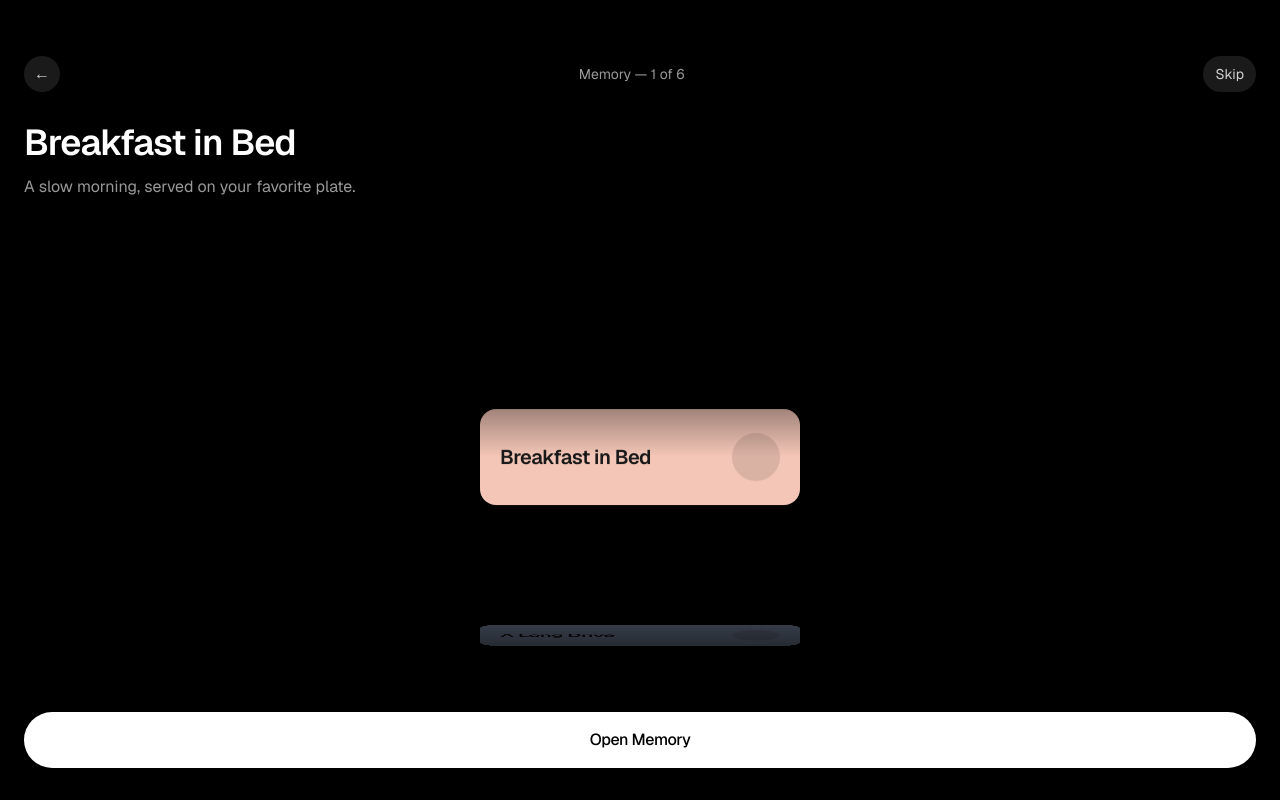
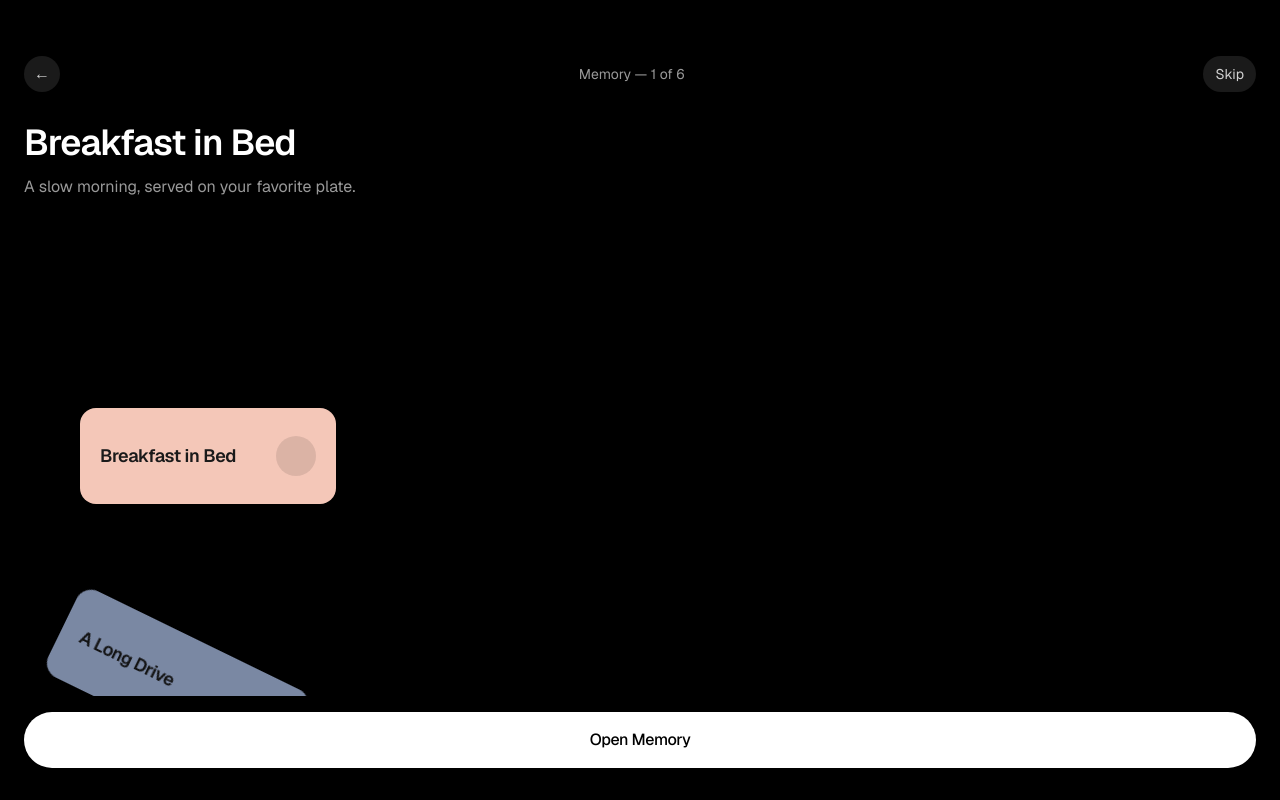
Before and after one commit to Jaysontian/mom-coupons, a Next.js app: page / in a window 1280 px wide. Built offline with nearby package versions, Linux system fonts and the light colour scheme.

Commit message:
Spin cards around off-screen-left axis

```diff
--- a/app/Wheel.tsx
+++ b/app/Wheel.tsx
@@ -4,40 +4,45 @@ import Link from "next/link";
 import { useEffect, useRef, useState } from "react";
 import { COUPONS } from "./data";
 
+const SPACING_DEG = 26;
+const RADIUS = 380;
+const AXIS_X = -300;
+const TICK = 220;
+
 export default function Wheel() {
-  const containerRef = useRef<HTMLDivElement>(null);
-  const itemRefs = useRef<(HTMLDivElement | null)[]>([]);
+  const scrollRef = useRef<HTMLDivElement>(null);
+  const wheelRef = useRef<HTMLDivElement>(null);
+  const cardRefs = useRef<(HTMLDivElement | null)[]>([]);
   const [active, setActive] = useState(0);
 
   useEffect(() => {
-    const container = containerRef.current;
-    if (!container) return;
+    const scroller = scrollRef.current;
+    const wheel = wheelRef.current;
+    if (!scroller || !wheel) return;
 
     let raf = 0;
     const update = () => {
-      const center = container.scrollTop + container.clientHeight / 2;
-      let bestIdx = 0;
-      let bestDist = Infinity;
+      const idx = scroller.scrollTop / TICK;
+      const cy = wheel.clientHeight / 2;
 
-      itemRefs.current.forEach((el, i) => {
+      cardRefs.current.forEach((el, i) => {
         if (!el) return;
-        const itemCenter = el.offsetTop + el.offsetHeight / 2;
-        const delta = itemCenter - center;
-        const absDelta = Math.abs(delta);
+        const offset = i - idx;
+        const angle = offset * SPACING_DEG;
+        const rad = (angle * Math.PI) / 180;
+        const x = AXIS_X + RADIUS * Math.cos(rad);
+        const y = cy + RADIUS * Math.sin(rad);
 
-        const angle = Math.max(-80, Math.min(80, delta * 0.6));
-        const opacity = Math.max(0, 1 - absDelta / 280);
+        const abs = Math.abs(angle);
+        const visible = abs < 70;
+        const opacity = visible ? Math.max(0, 1 - abs / 80) : 0;
 
-        el.style.transform = `rotateX(${angle}deg) translateZ(${-absDelta * 0.4}px)`;
+        el.style.transform = `translate(${x}px, ${y}px) rotate(${angle}deg)`;
         el.style.opacity = `${opacity}`;
-
-        if (absDelta < bestDist) {
-          bestDist = absDelta;
-          bestIdx = i;
-        }
+        el.style.zIndex = `${100 - Math.round(abs)}`;
       });
 
-      setActive(bestIdx);
+      setActive(Math.max(0, Math.min(COUPONS.length - 1, Math.round(idx))));
     };
 
     const onScroll = () => {
@@ -45,10 +50,10 @@ export default function Wheel() {
       raf = requestAnimationFrame(update);
     };
 
-    container.addEventListener("scroll", onScroll, { passive: true });
+    scroller.addEventListener("scroll", onScroll, { passive: true });
     update();
     return () => {
-      container.removeEventListener("scroll", onScroll);
+      scroller.removeEventListener("scroll", onScroll);
       cancelAnimationFrame(raf);
     };
   }, []);
@@ -57,7 +62,7 @@ export default function Wheel() {
 
   return (
     <div className="relative h-dvh w-full overflow-hidden bg-black text-white flex flex-col">
-      <header className="flex items-center justify-between px-6 pt-14 pb-2 z-20">
+      <header className="flex items-center justify-between px-6 pt-14 pb-2 z-30">
         <button className="w-9 h-9 rounded-full bg-white/10 flex items-center justify-center text-white/80">
           ←
         </button>
@@ -69,7 +74,7 @@ export default function Wheel() {
         </button>
       </header>
 
-      <section className="px-6 pt-6 pb-4 z-20 relative">
+      <section className="px-6 pt-6 pb-4 z-30 relative">
         <h1
           key={`t-${current.id}`}
           className="text-4xl font-semibold tracking-tight leading-[1.05] animate-[fade_400ms_ease]"
@@ -84,33 +89,34 @@ export default function Wheel() {
         </p>
       </section>
 
-      <div className="relative flex-1 min-h-0" style={{ perspective: "1100px" }}>
+      <div ref={wheelRef} className="relative flex-1 min-h-0 overflow-hidden isolate">
+        {COUPONS.map((c, i) => (
+          <div
+            key={c.id}
+            ref={(el) => {
+              cardRefs.current[i] = el;
+            }}
+            className="absolute top-0 left-0 will-change-transform"
+            style={{ transformOrigin: "0 50%" }}
+          >
+            <Ticket coupon={c} />
+          </div>
+        ))}
+
         <div
-          ref={containerRef}
-          className="absolute inset-0 overflow-y-scroll snap-y snap-mandatory no-scrollbar"
-          style={{ transformStyle: "preserve-3d" }}
+          ref={scrollRef}
+          className="absolute inset-0 overflow-y-scroll snap-y snap-mandatory no-scrollbar z-20"
         >
-          <div className="h-[40%]" />
           {COUPONS.map((c, i) => (
-            <div
-              key={c.id}
-              ref={(el) => {
-                itemRefs.current[i] = el;
-              }}
-              className="snap-center h-32 flex items-center justify-center px-10 will-change-transform"
-              style={{ transformOrigin: "center center" }}
-            >
-              <Ticket coupon={c} />
-            </div>
+            <div key={c.id} className="snap-start" style={{ height: TICK }} />
           ))}
-          <div className="h-[55%]" />
         </div>
 
-        <div className="pointer-events-none absolute inset-x-0 top-0 h-1/2 bg-gradient-to-b from-black via-black/85 to-transparent" />
-        <div className="pointer-events-none absolute inset-x-0 bottom-0 h-32 bg-gradient-to-t from-black to-transparent" />
+        <div className="pointer-events-none absolute inset-x-0 top-0 h-24 bg-gradient-to-b from-black to-transparent z-10" />
+        <div className="pointer-events-none absolute inset-x-0 bottom-0 h-24 bg-gradient-to-t from-black to-transparent z-10" />
       </div>
 
-      <div className="px-6 pb-8 pt-4 z-20">
+      <div className="px-6 pb-8 pt-4 z-30">
         <Link
           href={`/coupon/${current.id}`}
           className="block w-full text-center py-4 rounded-full bg-white text-black font-medium tracking-tight active:scale-[0.98] transition-transform"
@@ -122,16 +128,20 @@ export default function Wheel() {
   );
 }
 
-function Ticket({ coupon }: { coupon: { title: string; color: string; surprise?: boolean } }) {
+function Ticket({
+  coupon,
+}: {
+  coupon: { title: string; color: string; surprise?: boolean };
+}) {
   return (
     <div
-      className="relative w-full max-w-xs h-24 rounded-2xl flex items-center px-5 shadow-2xl"
+      className="w-64 h-24 rounded-2xl flex items-center px-5 shadow-2xl -translate-y-1/2"
       style={{ backgroundColor: coupon.color, color: "#1a1a1a" }}
     >
-      <span className="text-xl font-semibold leading-tight tracking-tight">
+      <span className="text-lg font-semibold leading-tight tracking-tight">
         {coupon.surprise ? "?" : coupon.title}
       </span>
-      <span className="ml-auto w-12 h-12 rounded-full bg-black/10" />
+      <span className="ml-auto w-10 h-10 rounded-full bg-black/10 shrink-0" />
     </div>
   );
 }
```
